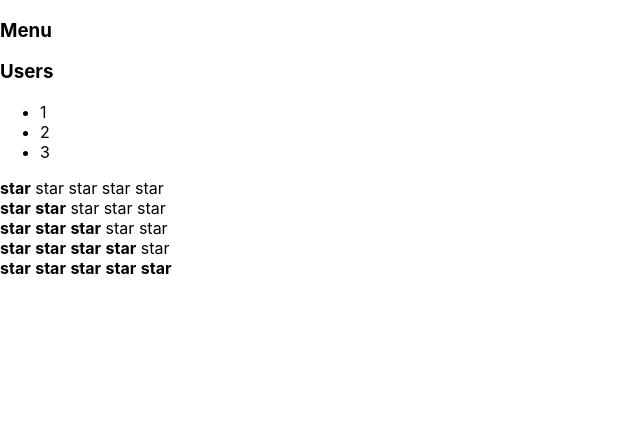
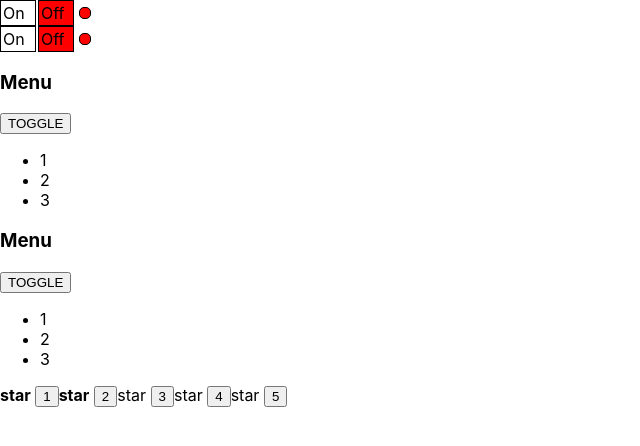
Before and after one commit to EvgeniyZamatevskiy/react-kabzda-kak-podrobno, a React (Create React App) app: page / in a window 1280 px wide. Shown: the top 446 px of the page, without its empty margins (0-640 px from the left). Built offline with nearby package versions, Linux system fonts and the light colour scheme.

Commit message:
lesson 6

```diff
--- a/src/App.tsx
+++ b/src/App.tsx
@@ -1,18 +1,27 @@
 import React from 'react'
 import Accordion from './components/Accordion/Accordion'
+import UnControlledAccordion from './components/Accordion/UnControlledAccordion'
+import OnOff from './components/OnOff/OnOff'
 import { Rating } from './components/Rating/Rating'
 
 function App() {
   return (
     <div>
-      <Accordion titleValue={'Menu'} collapsed={true} />
+      <OnOff />
+      <OnOff />
+
+      <UnControlledAccordion titleValue={'Menu'} />
+      <UnControlledAccordion titleValue={'Menu'} />
+      <Rating value={2} />
+
+      {/* <Accordion titleValue={'Menu'} collapsed={true} />
       <Accordion titleValue={'Users'} collapsed={false} />
 
       <Rating value={1} />
       <Rating value={2} />
       <Rating value={3} />
       <Rating value={4} />
-      <Rating value={5} />
+      <Rating value={5} /> */}
     </div>
   )
 }
--- /dev/null
+++ b/src/components/Accordion/UnControlledAccordion.tsx
@@ -0,0 +1,39 @@
+import React from 'react'
+
+type AccordionPropsType = {
+   titleValue: string
+}
+
+function UnControlledAccordion(props: AccordionPropsType) {
+
+   const collapsed = false
+
+   return (
+      <div>
+         <AccordionTitle title={props.titleValue} /> <button>TOGGLE</button>
+         {!collapsed && <AccordionBody />}
+      </div>
+   )
+}
+
+type AccordionTitle = {
+   title: string
+}
+
+function AccordionTitle(props: AccordionTitle) {
+   return (
+      <h3>{props.title}</h3>
+   )
+}
+
+function AccordionBody() {
+   return (
+      <ul>
+         <li>1</li>
+         <li>2</li>
+         <li>3</li>
+      </ul>
+   )
+}
+
+export default UnControlledAccordion
--- /dev/null
+++ b/src/components/OnOff/OnOff.tsx
@@ -0,0 +1,49 @@
+import React, { useState } from 'react'
+
+type OnOfPropsType = {
+
+}
+
+function OnOff(props: OnOfPropsType) {
+
+   const [on, setOn] = useState(false)
+
+   const onStyle = {
+      width: '30px',
+      height: '20px',
+      border: '1px solid black',
+      display: 'inline-block',
+      padding: '2px',
+      backgroundColor: on ? 'green' : 'white',
+   }
+
+   const offStyle = {
+      width: '30px',
+      height: '20px',
+      border: '1px solid black',
+      display: 'inline-block',
+      marginLeft: '2px',
+      padding: '2px',
+      backgroundColor: on ? 'white' : 'red',
+   }
+
+   const indicatorStyle = {
+      width: '10px',
+      height: '10px',
+      borderRadius: '5px',
+      border: '1px solid black',
+      display: 'inline-block',
+      marginLeft: '5px',
+      backgroundColor: on ? 'green' : 'red',
+   }
+
+   return (
+      <div>
+         <div style={onStyle} onClick={() => setOn(true)}>On</div>
+         <div style={offStyle} onClick={() => setOn(false)} >Off</div>
+         <div style={indicatorStyle}></div>
+      </div>
+   )
+}
+
+export default OnOff
--- a/src/components/Rating/Rating.tsx
+++ b/src/components/Rating/Rating.tsx
@@ -8,11 +8,11 @@
 
    return (
       <div>
-         <Star selected={props.value > 0} />
-         <Star selected={props.value > 1} />
-         <Star selected={props.value > 2} />
-         <Star selected={props.value > 3} />
-         <Star selected={props.value > 4} />
+         <Star selected={props.value > 0} /><button>1</button>
+         <Star selected={props.value > 1} /><button>2</button>
+         <Star selected={props.value > 2} /><button>3</button>
+         <Star selected={props.value > 3} /><button>4</button>
+         <Star selected={props.value > 4} /><button>5</button>
       </div>
    )
 }
```
